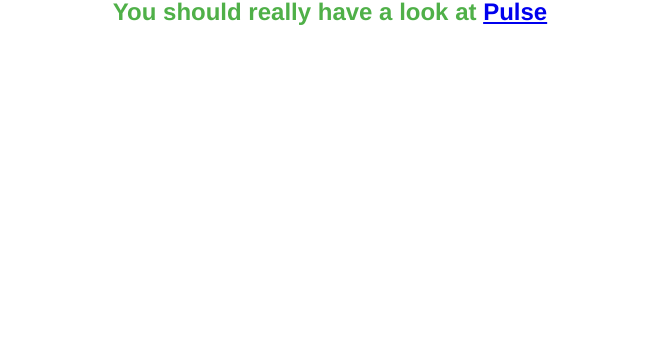
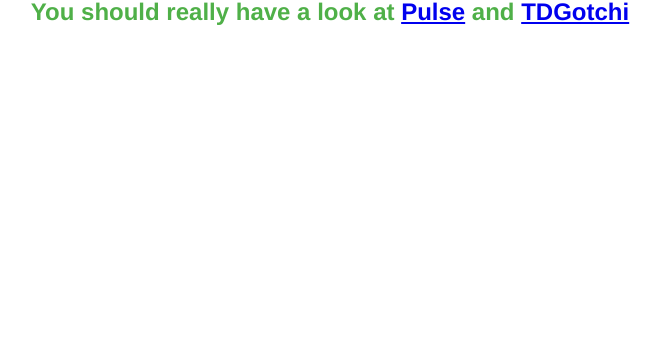
Before and after one commit to sbastn/happyprog, a plain HTML site: page index.html in a window 1280 px wide. Shown: the part 439-800 px from the top of the page, without its empty margins (310-971 px from the left). Drawn offline with Linux system fonts and the light colour scheme.

Commit message:
adding TDGotchi link from the front page

```diff
--- a/index.html
+++ b/index.html
@@ -27,7 +27,9 @@
       </div>
       <div class="clear"></div>
       <div class="grid_12 subtitle">
-        <p>You should really have a look at <a href="http://www.happyprog.com/pulse/">Pulse</a> </p>
+        <p>You should really have a look
+        at <a href="http://www.happyprog.com/pulse/">Pulse</a>
+        and <a href="http://www.happyprog.com/tdgotchi/">TDGotchi </a> </p>
       </div>
     </div>
   </body>
```
